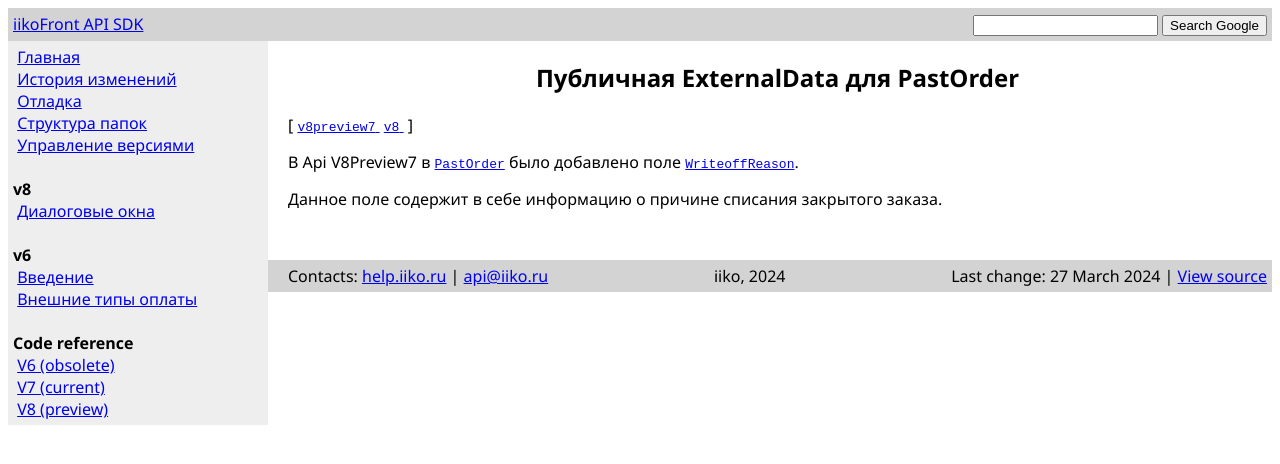
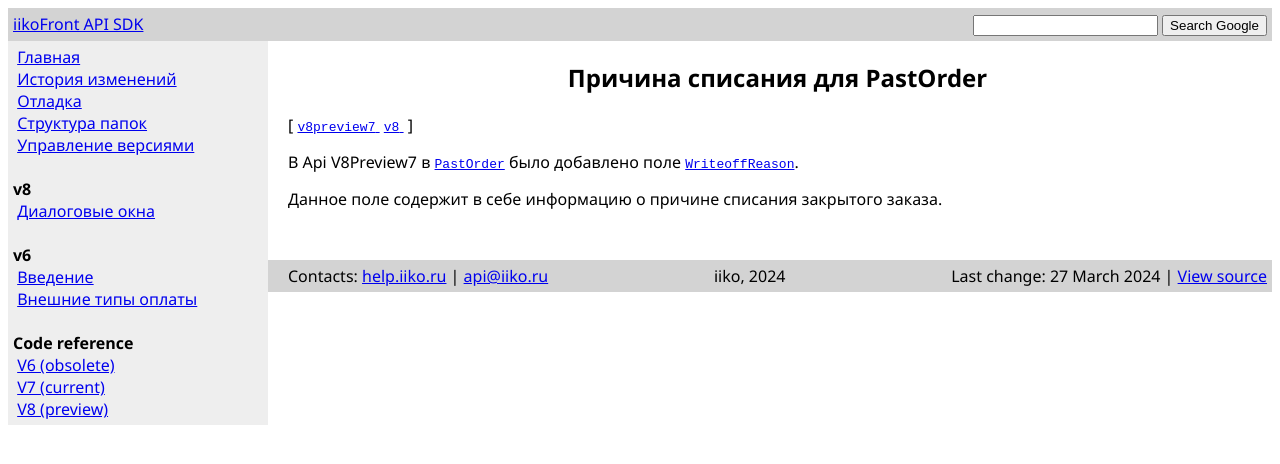
Before and after one commit to iiko/front.api.doc, a Jekyll site: the page built from _posts/2024-03-24-past-order-writeoff-reason.md, in a window 1280 px wide. Shown: the top 464 px of the page. Built offline with Jekyll 4.4.1, drawn with Linux system fonts in a browser that asks for light colours.

Commit message:
article fix

```diff
--- a/_posts/2024-03-24-past-order-writeoff-reason.md
+++ b/_posts/2024-03-24-past-order-writeoff-reason.md
@@ -1,5 +1,5 @@
 ---
-title: Публичная ExternalData для PastOrder
+title: Причина списания для PastOrder
 layout: default
 tags: v8preview7 v8
 ---
```
